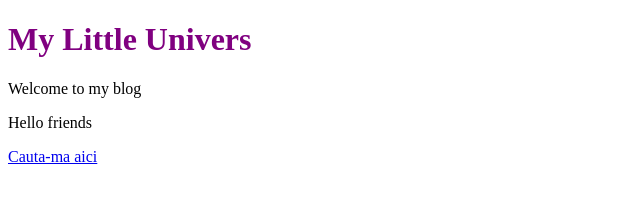
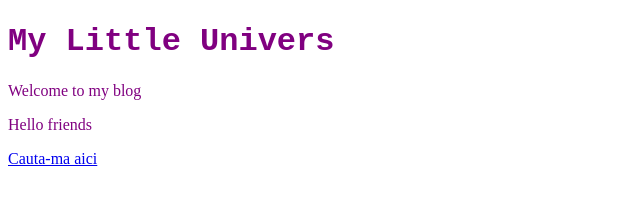
Before and after one commit to MihaelaLisman/DigitalCultures, a plain HTML site: page index.html in a window 1280 px wide. Shown: the whole page, without its empty margins (0-640 px from the left). Drawn offline with Linux system fonts and the light colour scheme.

Commit message:
Add files via upload

```diff
--- a/index.html
+++ b/index.html
@@ -6,7 +6,7 @@
 
 	</head>
 	<body>
-		<h1><font color="purple"><font face="Times New Roman">My Little Univers</font color></font face></h1>
+		<h1><font color="purple"><font face="Courier New">My Little Univers</font color></h1>
 		<body style="background-image: url('sunflower_field_aesthetic-wallpaper-2880x1800.jpg')">
 		<p>Welcome to my blog</p>
 		<p>Hello friends</p>
```
